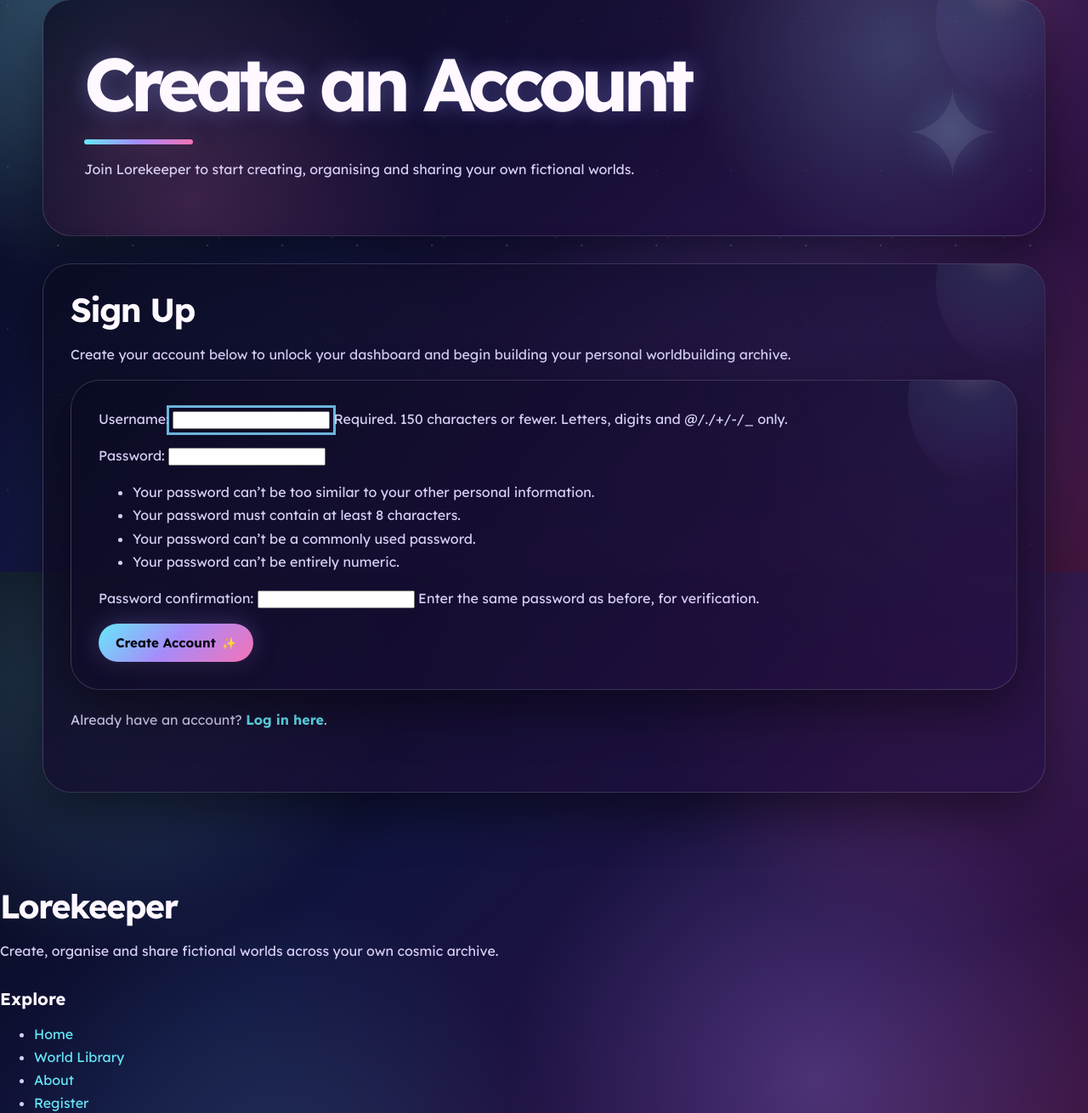
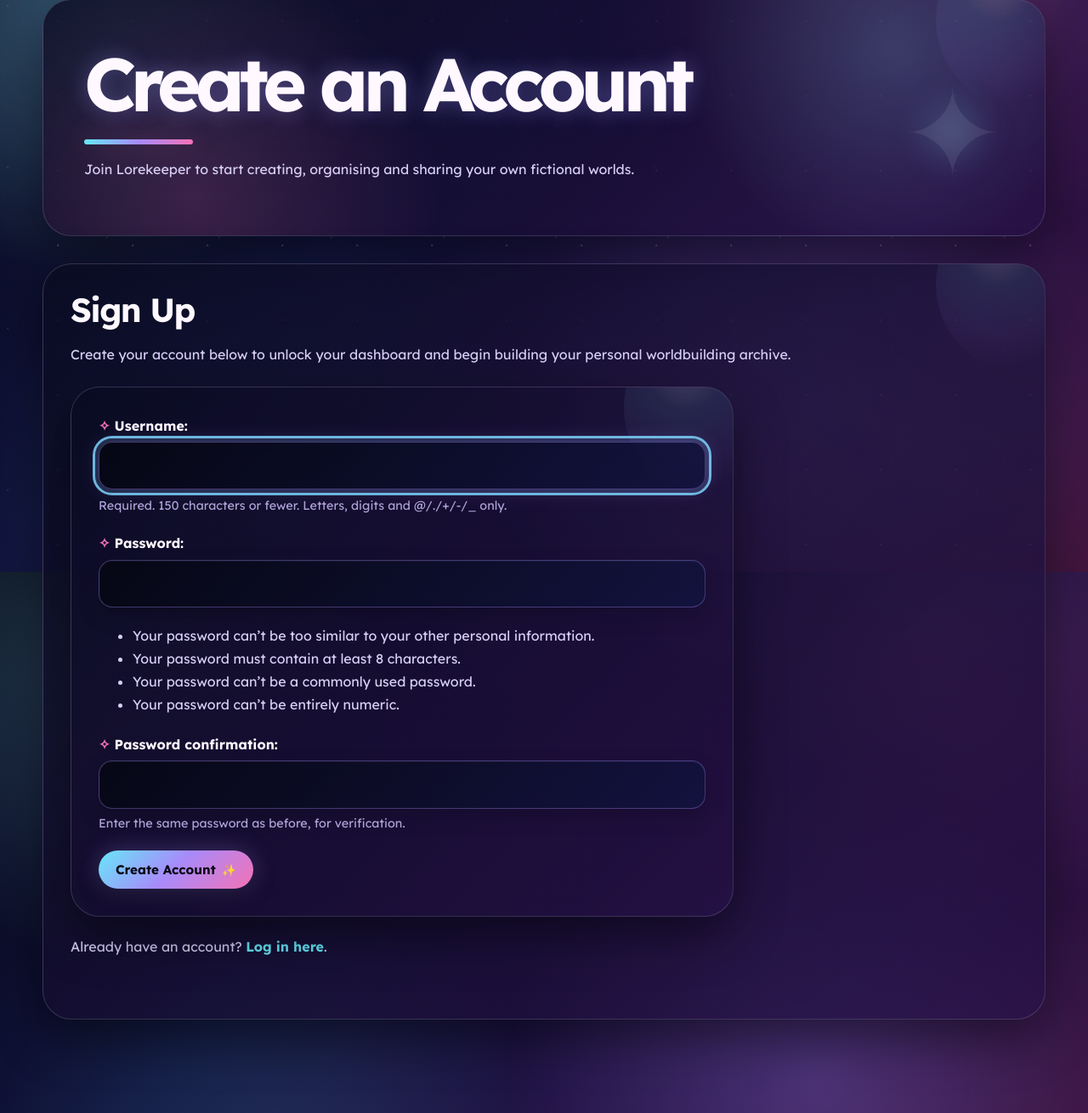
Before and after one commit to CtrlAltKismet/lorekeeper, a Django app: page /register/ in a window 1280 px wide. Shown: the part 127-1437 px from the top of the page at 85% size. Run offline with Django 5.2, Linux system fonts and the light colour scheme.

Commit message:
Styled forms

```diff
--- a/worlds/static/worlds/css/style.css
+++ b/worlds/static/worlds/css/style.css
@@ -944,3 +944,92 @@ p > a:hover {
 }
 
 /* Forms */
+
+form {
+    max-width: 780px;
+    margin-top: 1.5rem;
+}
+
+form p {
+    margin-bottom: 1.2rem;
+}
+
+label {
+    display: block;
+    margin-bottom: 0.35rem;
+    color: var(--text-main);
+    font-weight: 800;
+}
+
+label::before {
+    content: "✧ ";
+    color: var(--pink);
+}
+
+input,
+textarea,
+select {
+    width: 100%;
+    border: 1px solid rgba(167, 139, 250, 0.36);
+    border-radius: var(--radius-md);
+    padding: 0.85rem 0.95rem;
+    font: inherit;
+    color: var(--text-main);
+    background:
+        linear-gradient(135deg, rgba(5, 7, 18, 0.86), rgba(17, 20, 63, 0.78));
+    box-shadow:
+        inset 0 1px 0 rgba(255, 255, 255, 0.05),
+        0 10px 24px rgba(0, 0, 0, 0.18);
+    transition:
+        border-color 0.2s ease,
+        box-shadow 0.2s ease,
+        transform 0.2s ease;
+}
+
+input:hover,
+textarea:hover,
+select:hover {
+    border-color: rgba(125, 211, 252, 0.55);
+}
+
+input:focus,
+textarea:focus,
+select:focus {
+    transform: translateY(-1px);
+    box-shadow:
+        0 0 0 4px rgba(125, 211, 252, 0.12),
+        0 0 24px rgba(167, 139, 250, 0.24);
+}
+
+textarea {
+    min-height: 9rem;
+    resize: vertical;
+}
+
+input[type="checkbox"] {
+    width: auto;
+    transform: scale(1.15);
+    accent-color: var(--purple);
+}
+
+.helptext,
+.help-text {
+    display: block;
+    margin-top: 0.35rem;
+    color: var(--text-muted);
+    font-size: 0.9rem;
+}
+
+.errorlist {
+    margin: 0.5rem 0 1rem;
+    padding: 0.9rem 1rem;
+    list-style-position: inside;
+    color: #fecaca;
+    background:
+        linear-gradient(135deg, rgba(127, 29, 29, 0.34), rgba(76, 5, 25, 0.28));
+    border: 1px solid rgba(251, 113, 133, 0.62);
+    border-radius: var(--radius-md);
+    box-shadow: 0 0 22px rgba(251, 113, 133, 0.12);
+}
+
+/* Authentication Pages */
```
